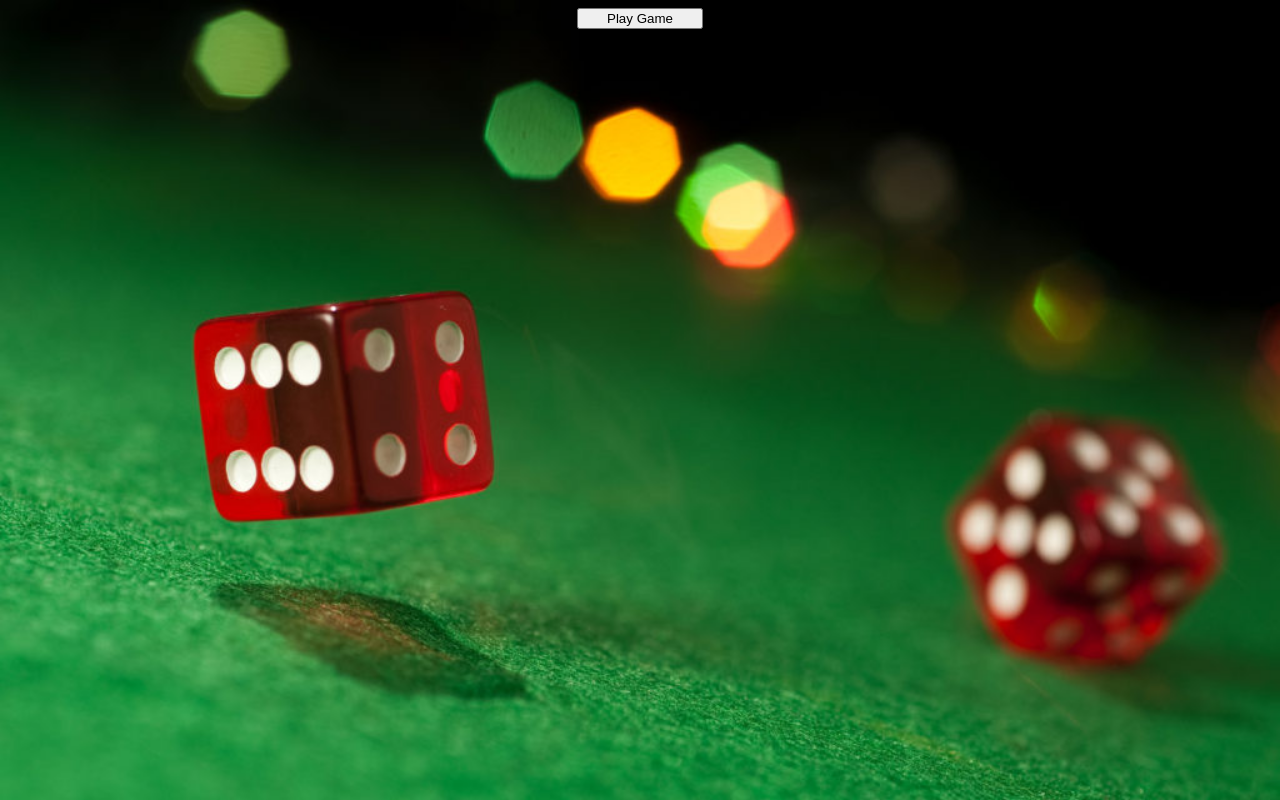
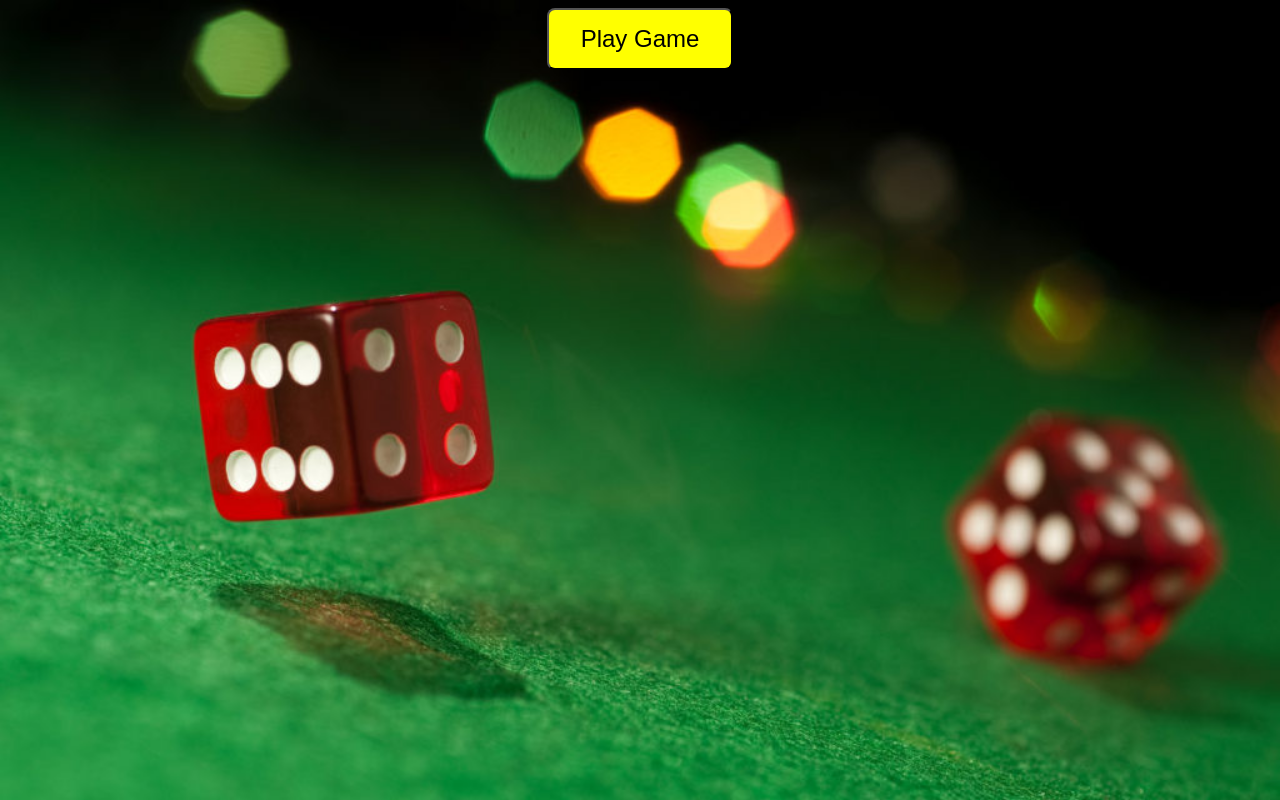
Before and after one commit to jaredburks/Dice, a plain HTML site: page index.html in a window 1280 px wide. Drawn offline with Linux system fonts and the light colour scheme.

Commit message:
Added style to play button

```diff
--- a/diceGameStyles.css
+++ b/diceGameStyles.css
@@ -8,5 +8,18 @@
 button{
 	display: block;
 	margin: auto;
-	width: 10%;
+    font-size: 24px;
+    color: black;
+    padding: 15px 32px;
+    text-align: center;
+    background-color: yellow;
+    border-radius: 8px;
 }
+
+button:hover{
+	background-color: #3e8e41
+}
+
+button:active{
+	transform: translateY(4px);
+}
```
